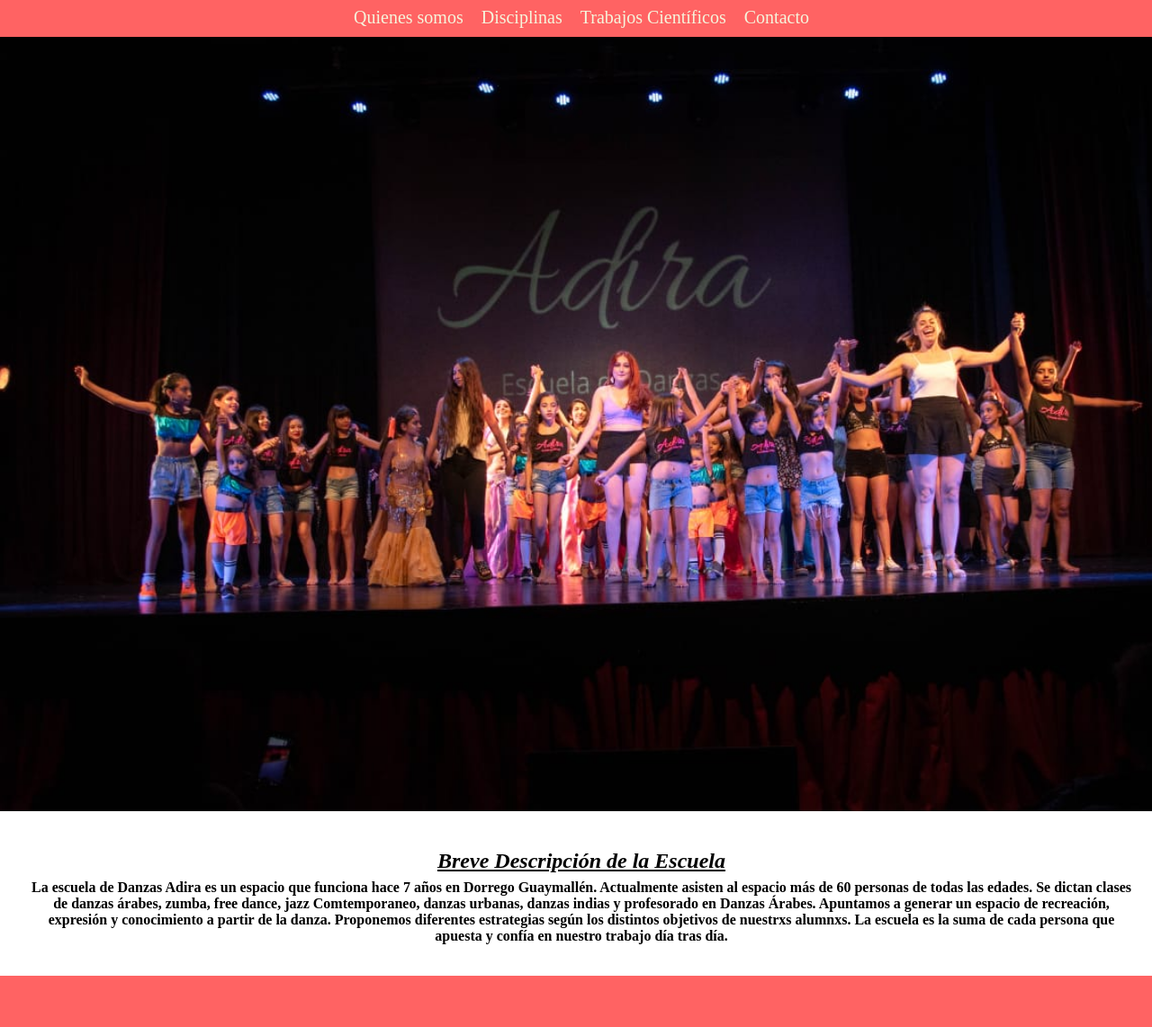
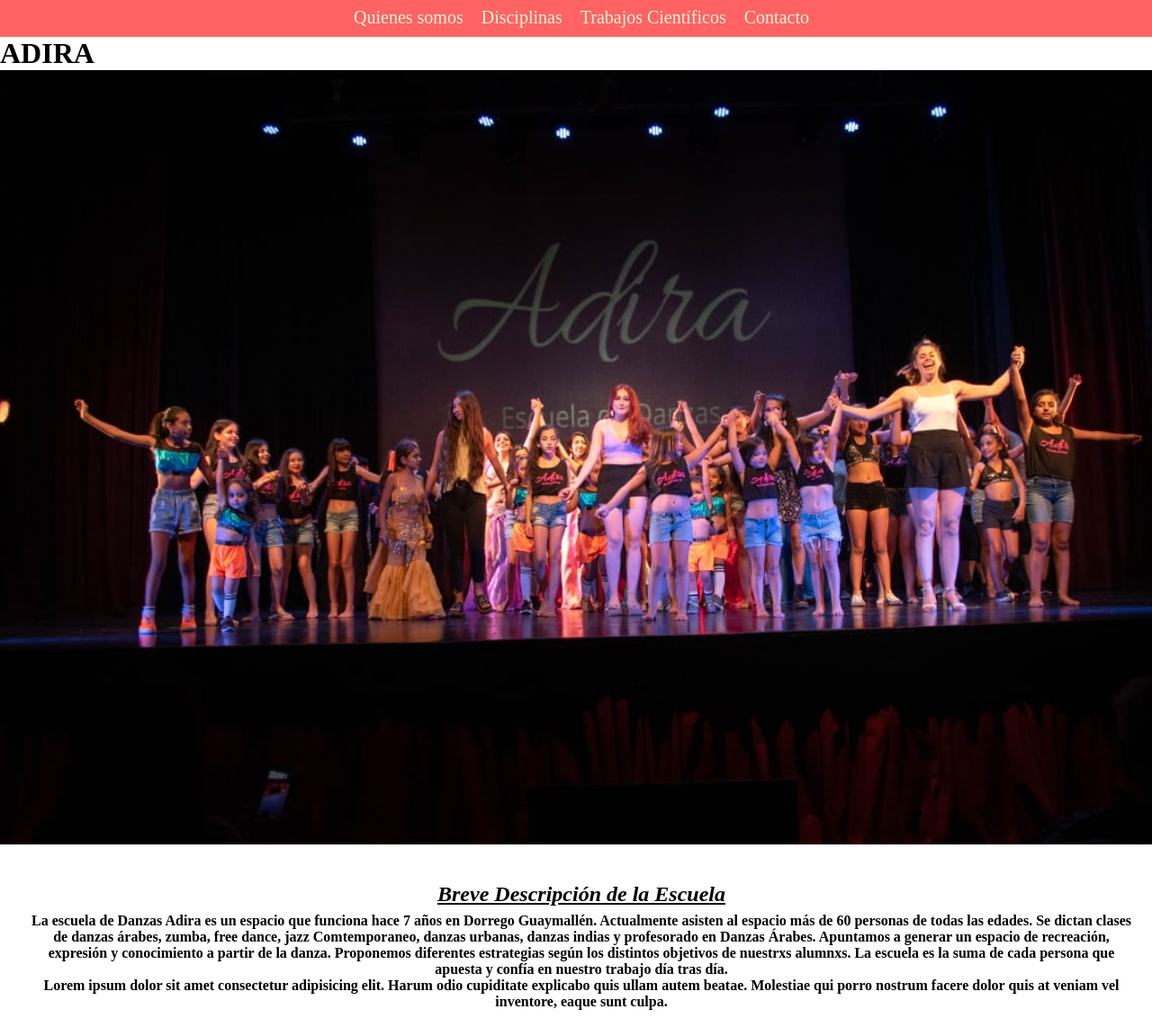
Before and after one commit to Ferjure/pruebitaGit, a plain HTML site: page index.html in a window 1280 px wide. Shown: the part 82-1224 px from the top of the page at 90% size. Drawn offline with Linux system fonts and the light colour scheme; a web font is replaced by a local one.

Commit message:
cambios index

```diff
--- a/index.html
+++ b/index.html
@@ -27,6 +27,8 @@
                 </ul>
             </nav>
         </div>
+        <h1>ADIRA</h1>
+
 
         <img src="IMG/fondo.jpeg">
 
@@ -40,6 +42,8 @@
 
             Apuntamos a generar un espacio de recreación, expresión y conocimiento a partir de la danza. Proponemos diferentes estrategias según los distintos objetivos de nuestrxs alumnxs. La escuela es la suma de cada persona que apuesta y confía en nuestro trabajo día tras día.
 
+            </p>
+            <p> Lorem ipsum dolor sit amet consectetur adipisicing elit. Harum odio cupiditate explicabo quis ullam autem beatae. Molestiae qui porro nostrum facere dolor quis at veniam vel inventore, eaque sunt culpa.
             </p>
         </div>
 
```
